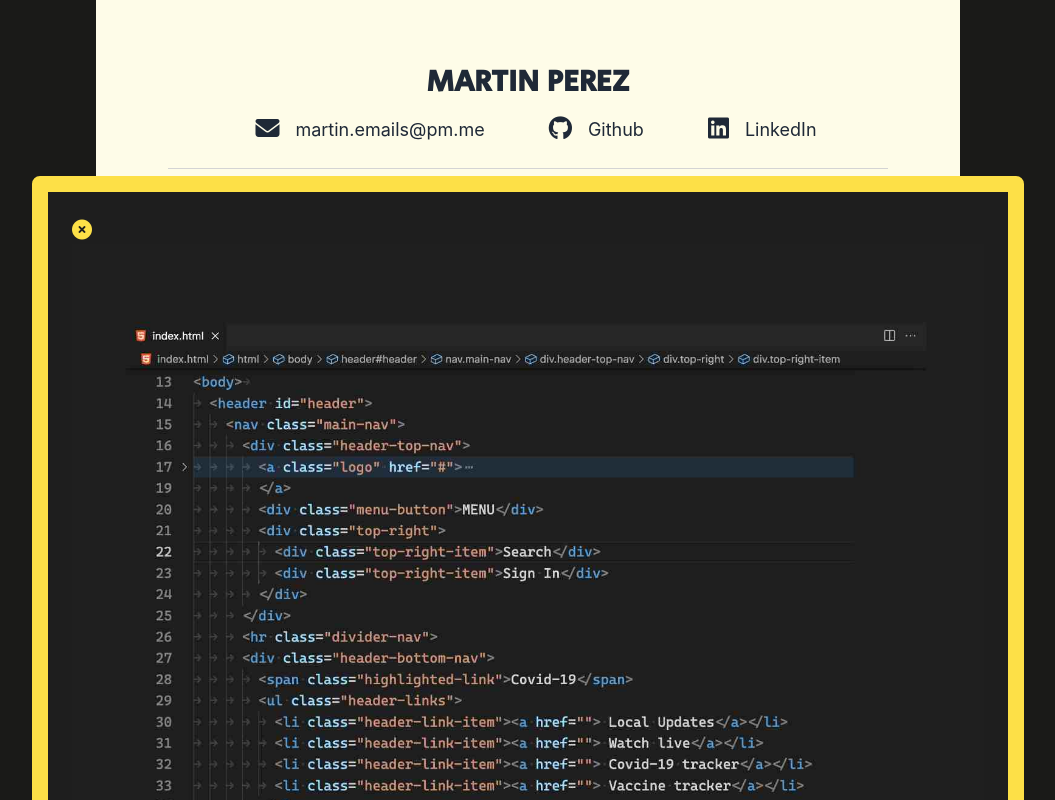
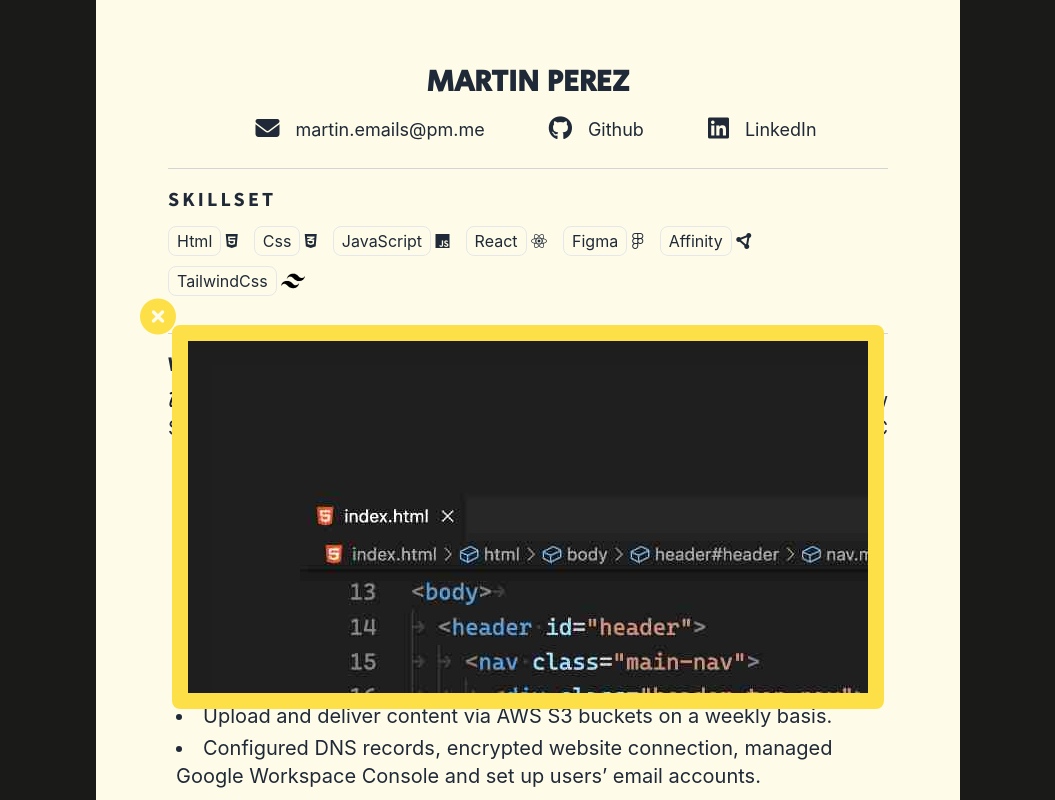
Before and after one commit to martin-webs/resume, a website: page public/index.html in a window 1280 px wide. Both pictures are taken after a click on the item "Html". Shown: the top 800 px of the page, without its empty margins (112-1167 px from the left). Drawn offline with Linux system fonts and the light colour scheme.

Commit message:
modified skill display

```diff
--- a/public/index.html
+++ b/public/index.html
@@ -14,7 +14,7 @@
 </head>
 
 <body class="relative mx-auto bg-gray-900 text-white font-custom3 md:bg-[#1a1a18] leading-normal lg:text-xl 2xl:max-w-screen-2xl">
-	<div class="pt-8 px-2 md:pt-16 md:mx-24 md:bg-yellow-50 md:text-gray-800 xl:mx-52">
+	<div class="relative pt-8 px-2 md:pt-16 md:mx-24 md:bg-yellow-50 md:text-gray-800 xl:mx-52">
 		<header class="mb-6">
 			<nav class="px-4 flex justify-between items-center md:flex-col md:items-center md:gap-4">
 				<h1 class="w-fit flex gap-4 font-custom4 text-2xl font-bold md:text-3xl md:font-extrabold md:gap-2">
@@ -90,6 +90,7 @@
 						</li>
 					</ul>
 				</div>
+				<div id="skill-show" class="relative"></div>
 			</section>
 			<section class="px-4 md:px-10 xl:px-16">
 				<div class="border-t border-t-neutral-300 py-4 mt-2">
--- a/public/script.js
+++ b/public/script.js
@@ -2,6 +2,7 @@ const tooltip1 = document.getElementById("tooltip1");
 const brushLogo = document.getElementById("brush-logo");
 const thankyou = document.getElementById("thankyou");
 const skillsetLi = document.querySelectorAll("#skillset li");
+const skillShow = document.getElementById("skill-show");
 let mark = "";
 
 /* Show tooltip in the footer */
@@ -26,16 +27,23 @@ thankyou.addEventListener("mouseover", createExclamationMark);
 skillsetLi.forEach((skill, index) =>
   skill.addEventListener("click", () => {
     const div = document.createElement("div");
-    document.body.appendChild(div);
+    skillShow.appendChild(div);
     div.setAttribute(
       "class",
-      "absolute top-24 inset-x-1 h-96 overflow-y-scroll p-6 bg-[#1e1e1e] border-4 border-yellow-300 rounded-lg delay-500 md:top-44 md:inset-x-36 md:border-[1rem] md:border-yellow-300 lg:h-2/4"
+      "absolute inset-x-1 h-96 overflow-y-scroll overflow-x-scroll p-6 bg-[#1e1e1e] border-4 border-yellow-300 rounded-lg md:border-[1rem] md:border-yellow-300"
     );
-    div.innerHTML = `<i id="close-button" class="fa-solid fa-circle-xmark sticky right-4 top-0 text-xl text-yellow-300 md:top-0"></i><img src="./img/${index}.jpg" alt="${skill.innerText} example" />`;
+    div.innerHTML = `<img src="./img/${index}.jpg" class="max-w-none" alt="${skill.innerText} example" />`;
+    skillShow.innerHTML +=`<i id="close-button" class="absolute -inset-7 fa-solid fa-circle-xmark text-4xl text-yellow-300 fixed  text-xl"></i>`;
     /* Remove pop up */
-    const closeBtn = div.children[0];
+    const closeBtn = skillShow.childNodes[1];
+    const skillShowChildren = skillShow.children;
     closeBtn.addEventListener("click", () => {
-      div.remove();
+      console.log(skillShowChildren);
+      // skillShow.removeChild(skillShowChildren);
+      while(skillShow.firstChild) {
+        console.log('child');
+        skillShow.removeChild(skillShow.firstChild);
+      }
     });
   })
 );
```
Also changed, not shown: public/img/00.jpg (deleted), public/img/2.jpg (added), public/img/6.jpg, public/img/st1.png (deleted), public/img/st2.png (deleted), public/img/st3.png (deleted), public/img/st4.png (deleted), public/img/tailwind.jpg (deleted), public/img/x.jpg (deleted), public/styles.css, 2 other files.
